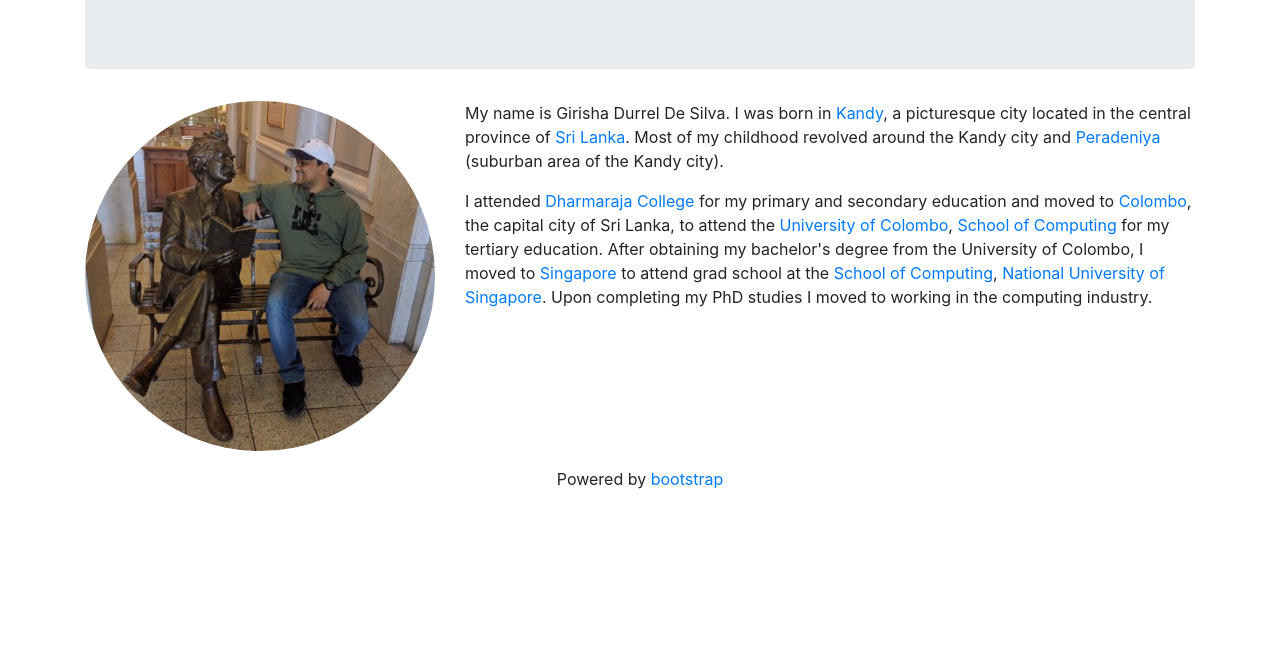
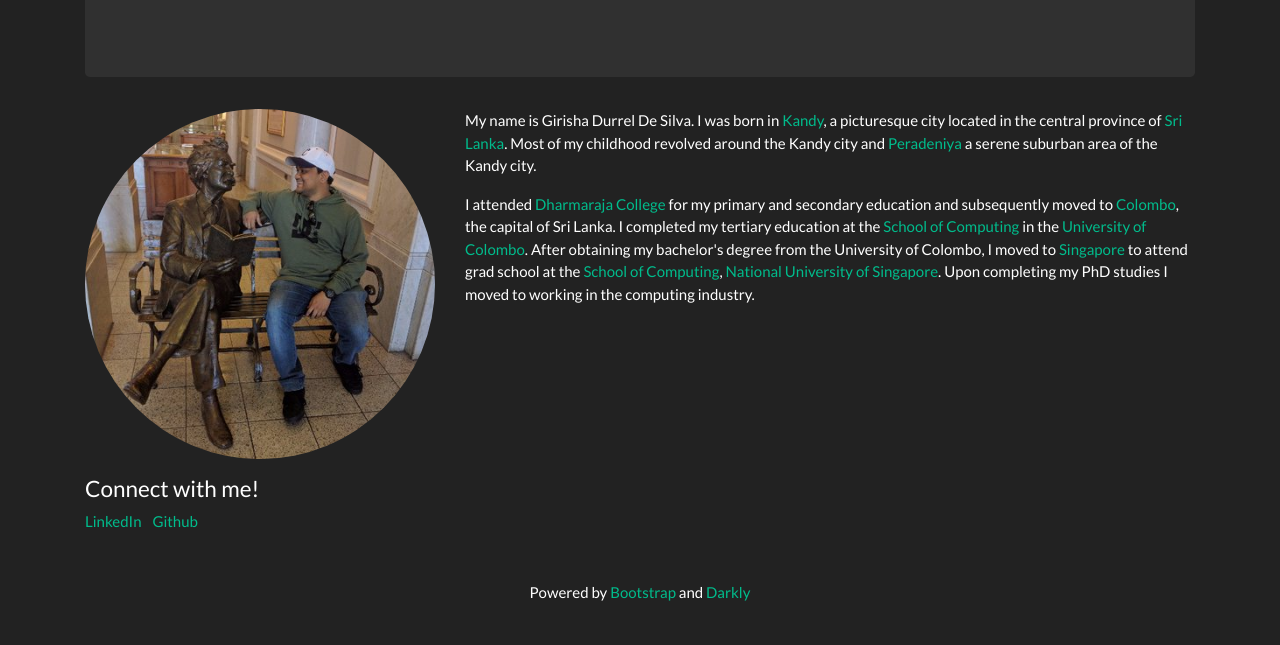
Before and after one commit to girishadurrel/girisha.net, a plain HTML site: page index.html in a window 1280 px wide. Shown: the part 155-800 px from the top of the page. Drawn offline with nearby package versions, Linux system fonts and the light colour scheme.

Commit message:
changes to index.html for first release

```diff
--- a/index.html
+++ b/index.html
@@ -1,11 +1,14 @@
-<html>
+<!DOCTYPE html>
+<html lang="en">
     <head>
         <title>Welcome Girisha's Home on the WWW</title>
         <meta charset="utf-8">
         <meta name="viewport" content="width=device-width, initial-scale=1">
 
-        <link rel="stylesheet" href="https://cdn.jsdelivr.net/npm/bootstrap@4.5.3/dist/css/bootstrap.min.css" integrity="sha384-TX8t27EcRE3e/ihU7zmQxVncDAy5uIKz4rEkgIXeMed4M0jlfIDPvg6uqKI2xXr2"
-crossorigin="anonymous">
+        <!--<link rel="stylesheet" href="https://cdn.jsdelivr.net/npm/bootstrap@4.5.3/dist/css/bootstrap.min.css" integrity="sha384-TX8t27EcRE3e/ihU7zmQxVncDAy5uIKz4rEkgIXeMed4M0jlfIDPvg6uqKI2xXr2"-->
+        <!--crossorigin="anonymous">-->
+
+        <link rel="stylesheet" href="https://stackpath.bootstrapcdn.com/bootswatch/4.5.2/darkly/bootstrap.min.css" integrity="sha384-nNK9n28pDUDDgIiIqZ/MiyO3F4/9vsMtReZK39klb/MtkZI3/LtjSjlmyVPS3KdN" crossorigin="anonymous">
 
         <!--<link rel="stylesheet" href="css/main.css">-->
     </head>
@@ -24,38 +27,29 @@ crossorigin="anonymous">
                 </div>
 
                 <div class="col-8">
-                    <p> My name is Girisha Durrel De Silva. I was born in <a
-                     href="https://en.wikipedia.org/wiki/Kandy">Kandy</a>, a picturesque city located in the central province of <a href="https://en.wikipedia.org/wiki/Sri_Lanka">Sri
-                     Lanka</a>. Most of my childhood revolved around the Kandy
-                 city and <a
-                     href="https://en.wikipedia.org/wiki/Peradeniya">Peradeniya</a>
-                 (suburban area of the Kandy city).</p>
+                    <p> My name is Girisha Durrel De Silva. I was born in <a href="https://en.wikipedia.org/wiki/Kandy">Kandy</a>, a picturesque city located in the central province of <a href="https://en.wikipedia.org/wiki/Sri_Lanka">Sri Lanka</a>. Most of my childhood revolved around the Kandy city and <a href="https://en.wikipedia.org/wiki/Peradeniya">Peradeniya</a> a serene suburban area of the Kandy city.</p>
 
-                    <p>I attended <a
-                        href="https://en.wikipedia.org/wiki/Dharmaraja_College">Dharmaraja College</a> for my primary and secondary education
-                    and moved to <a
-                        href="https://en.wikipedia.org/wiki/Colombo">Colombo</a>,
-                    the capital city of Sri Lanka, to attend the <a
-                        href="https://en.wikipedia.org/wiki/University_of_Colombo">University
-                        of Colombo</a>, <a
-                        href="https://en.wikipedia.org/wiki/University_of_Colombo_School_of_Computing">School of Computing</a> for my tertiary education. After obtaining my bachelor's degree from the
-                    University of Colombo, I moved to <a
-                        href="https://en.wikipedia.org/wiki/Singapore">Singapore</a>
-                    to attend grad school at the <a href="https://en.wikipedia.org/wiki/National_University_of_Singapore#Computing">School of Computing</a>, <a
-                                          href="https://en.wikipedia.org/wiki/National_University_of_Singapore">National University
-                                          of Singapore</a>. Upon completing my
-                                      PhD studies I moved to working in the
-                                      computing industry.
-                    </p>
+                    <p>I attended <a href="https://en.wikipedia.org/wiki/Dharmaraja_College">Dharmaraja College</a> for my primary and secondary education and subsequently moved to <a href="https://en.wikipedia.org/wiki/Colombo">Colombo</a>, the capital of Sri Lanka. I completed my tertiary education at the <a href="https://en.wikipedia.org/wiki/University_of_Colombo_School_of_Computing">School of Computing</a> in the <a href="https://en.wikipedia.org/wiki/University_of_Colombo">University of Colombo</a>. After obtaining my bachelor's degree from the University of Colombo, I moved to <a href="https://en.wikipedia.org/wiki/Singapore">Singapore</a> to attend grad school at the <a href="https://en.wikipedia.org/wiki/National_University_of_Singapore#Computing">School of Computing</a>, <a href="https://en.wikipedia.org/wiki/National_University_of_Singapore">National University of Singapore</a>. Upon completing my PhD studies I moved to working in the computing industry.</p>
                 </div>
+            </div>
+
+            <div class="row my-3">
+                <div class="col-4">
+                    <h4>Connect with me!</h4>
+                    <ul class="list-inline">
+                        <li class="list-inline-item"><a href="https://www.linkedin.com/in/girishadurrel/">LinkedIn</a></li>
+                        <li class="list-inline-item"><a href="https://github.com/girishadurrel">Github</a></li>
+                    </ul>
                 </div>
             </div>
 
             <footer class="page-footer font-small">
                 <div class="text-center py-3">
-                <p> Powered by <a href="page-footer font-small">bootstrap</a>
+                    <p> Powered by <a href="https://getbootstrap.com">Bootstrap</a>
+                    and <a href="https://bootswatch.com/darkly/">Darkly</a>
                 </div>
             </footer>
+        </div>
 
         <script src="https://code.jquery.com/jquery-3.5.1.slim.min.js" integrity="sha384-DfXdz2htPH0lsSSs5nCTpuj/zy4C+OGpamoFVy38MVBnE+IbbVYUew+OrCXaRkfj" crossorigin="anonymous"></script>
         <script src="https://cdn.jsdelivr.net/npm/bootstrap@4.5.3/dist/js/bootstrap.bundle.min.js" integrity="sha384-ho+j7jyWK8fNQe+A12Hb8AhRq26LrZ/JpcUGGOn+Y7RsweNrtN/tE3MoK7ZeZDyx" crossorigin="anonymous"></script>
```
Lines whose indentation alone changed are shown as unchanged.
